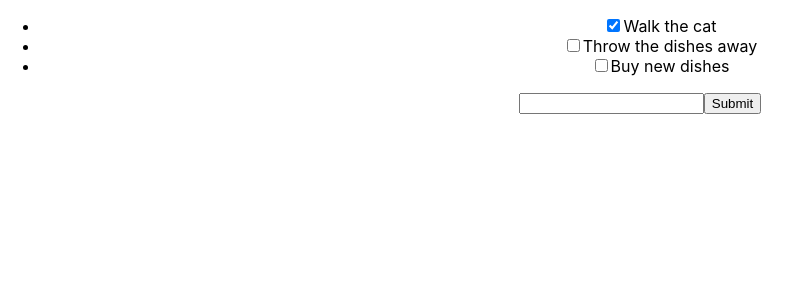
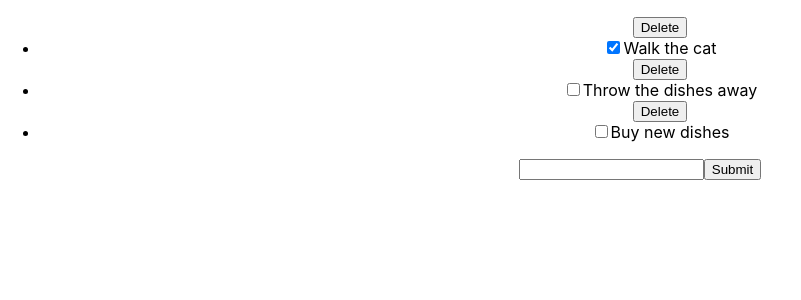
Before and after one commit to ctmcoder/react-to-do, a React (Create React App) app: page / in a window 1280 px wide. Shown: the top 300 px of the page, without its empty margins (0-801 px from the left). Built offline with nearby package versions, Linux system fonts and the light colour scheme.

Commit message:
assignment 8 completed

```diff
--- a/src/App.js
+++ b/src/App.js
@@ -12,8 +12,15 @@ class App extends Component {
          { description: 'Buy new dishes', isCompleted: false }
        ],
         newTodoDescription: ''
+
      };
+     this.deleteTodo = this.deleteTodo.bind(this);
    }
+   deleteTodo(description) {
+      const filteredTodos = this.state.todos.filter((todo, index) =>  todo.description !== description);
+      this.setState({todos: filteredTodos});
+   }
+
   handleChange(e) {
      this.setState({ newTodoDescription: e.target.value })
   }
@@ -24,6 +31,7 @@ class App extends Component {
       if (!this.state.newTodoDescription) { return }
       const newTodo = { description: this.state.newTodoDescription, isCompleted: false };
      this.setState({ todos: [...this.state.todos, newTodo], newTodoDescription: '' });
+
   }
 
   toggleComplete(index) {
@@ -33,12 +41,13 @@ class App extends Component {
     this.setState({ todos: todos });
   }
 
+
   render() {
     return (
       <div className="App">
          <ul>
            { this.state.todos.map( (todo, index) =>
-             <ToDo key={ index } description={ todo.description } isCompleted={ todo.isCompleted } toggleComplete={ () => this.toggleComplete(index) } />
+             <ToDo key={ index } description={ todo.description } isCompleted={ todo.isCompleted } toggleComplete={ () => this.toggleComplete(index) } deleteToDo={this.deleteTodo} />
 
           )}
 
@@ -47,6 +56,7 @@ class App extends Component {
            <input type="text" value={ this.state.newTodoDescription } onChange={ (e) => this.handleChange(e) } />
            <input type="submit" />
          </form>
+
       </div>
     );
   }
--- a/src/components/ToDo.js
+++ b/src/components/ToDo.js
@@ -1,12 +1,23 @@
 import React, { Component } from 'react';
 
 class ToDo extends Component {
+	deleteToDo(description){
+	this.props.deleteToDo(description);
+}
 	render(){
 		return(
-			<li>
+			<div className="wrapper">
+
+			     <button className="deleteToDo" onClick = {(e) =>
+                  this.deleteToDo(this.props.description)}>Delete</button>
+                  {() => this.props.deleteToDo(this.props.description)}
+
+		<li>
          <input type="checkbox" checked={ this.props.isCompleted } onChange={ this.props.toggleComplete } />
          <span>{ this.props.description }</span>
-       		</li>
+
+       	</li>
+       	</div>
 			);
 	}
 }
```
Lines whose indentation alone changed are shown as unchanged.
